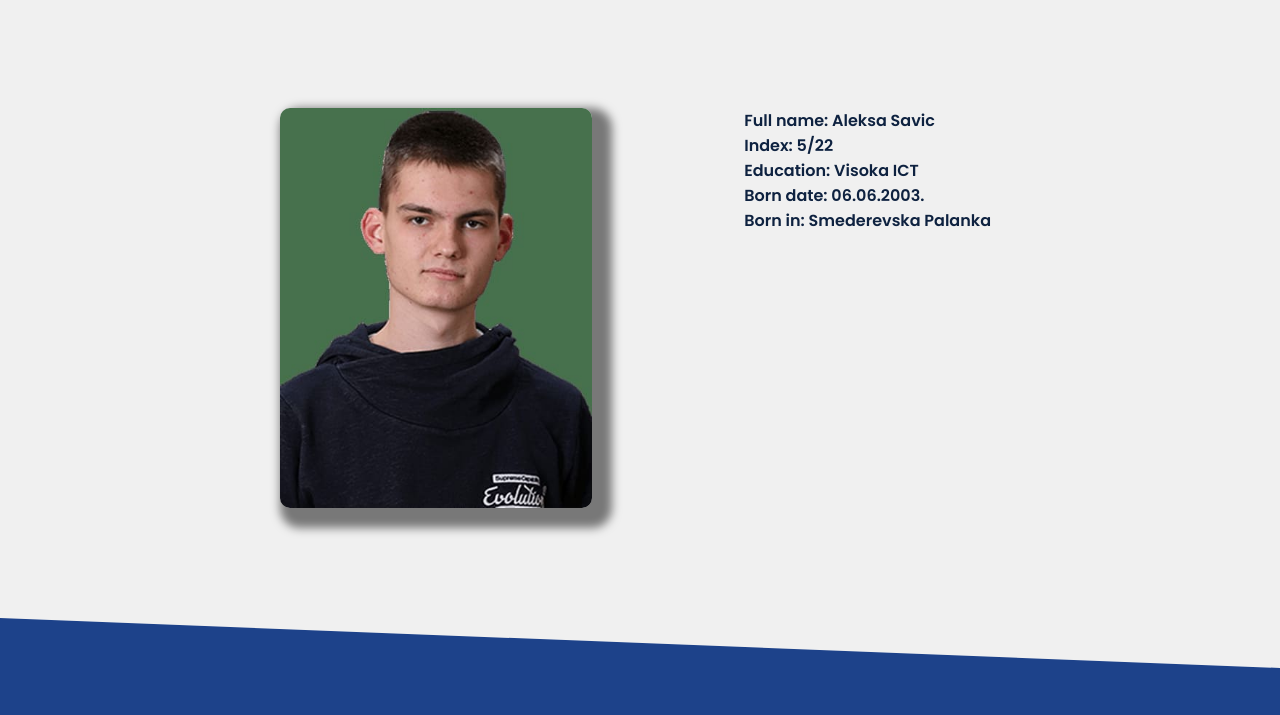
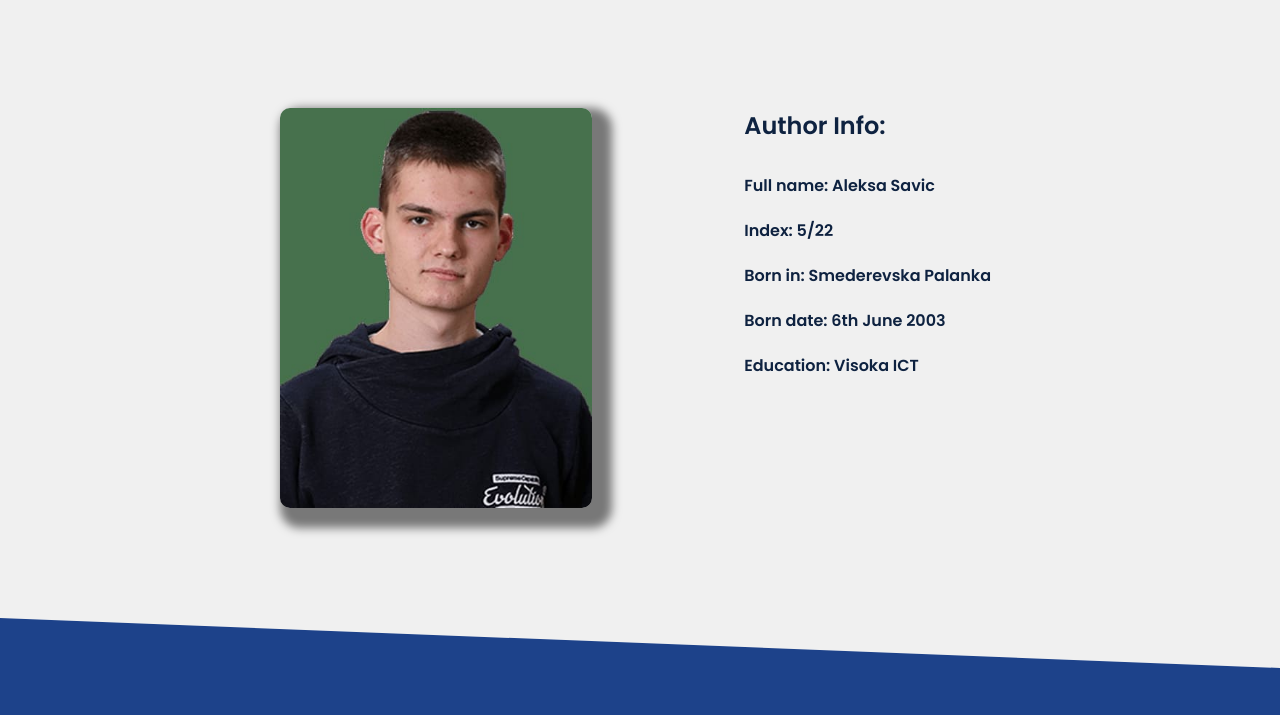
Before and after one commit to SavaDivljak/grumenje, a plain HTML site: page author.html in a window 1280 px wide. Shown: the part 827-1542 px from the top of the page. Drawn offline with Linux system fonts and the light colour scheme.

Commit message:
Update author.html

```diff
--- a/author.html
+++ b/author.html
@@ -62,11 +62,14 @@
                 <div class="content" id="conaut">
                     <img src="assets/img/author.jpg" alt="author"/>
                     <div id="ainfo">
-                        <p>Full name: Aleksa Savic</p>
-                        <p>Index: 5/22</p>
-                        <p>Education: Visoka ICT</p>
-                        <p>Born date: 06.06.2003.</p>
-                        <p>Born in: Smederevska Palanka</p>
+                        <ul>
+                            <li id="lihead">Author Info:</li>
+                            <li>Full name: Aleksa Savic</li>
+                            <li>Index: 5/22</li>
+                            <li>Born in: Smederevska Palanka</li>
+                            <li>Born date: 6th June 2003</li>
+                            <li>Education: Visoka ICT</li>
+                        </ul>
                     </div>
                 </div>
             </div>
```
